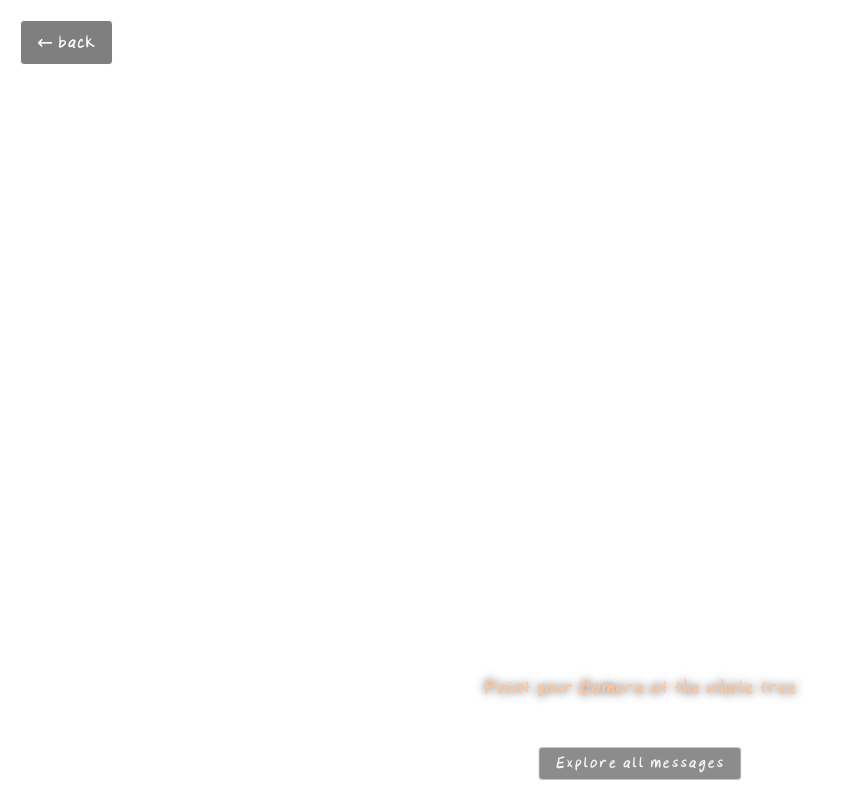
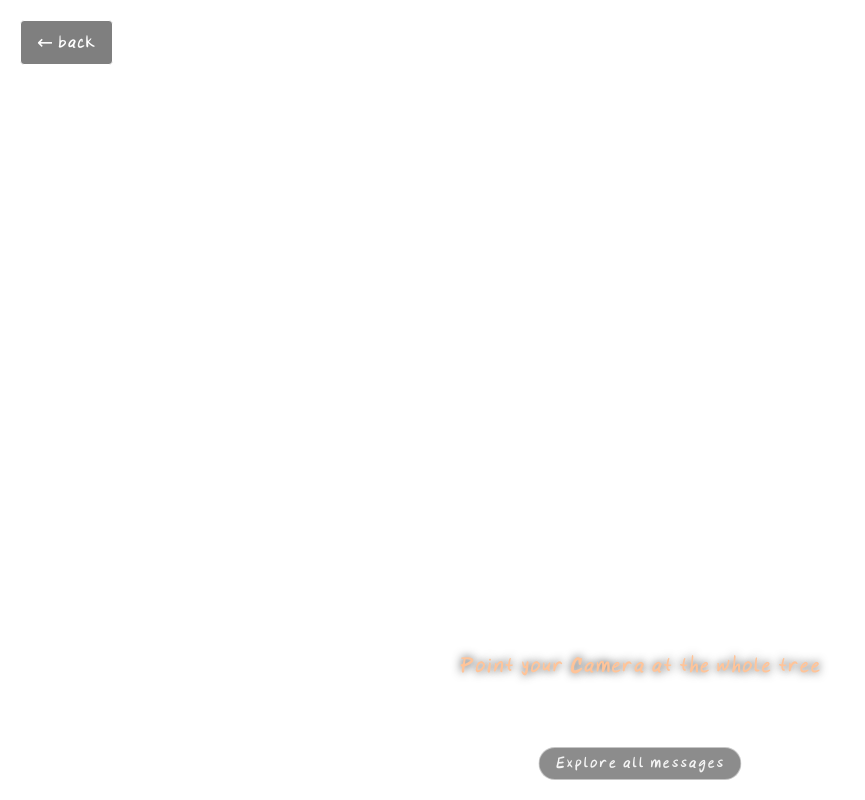
Before and after one commit to studiostang/abundance-tree-AR, a website built with Vite: page index.html in a window 1280 px wide. Both pictures are taken after a click on the button "See the tree". Shown: the whole page, without its empty margins (0-865 px from the left). Built offline with nearby package versions, Linux system fonts and the light colour scheme; some packages are replaced by stand-ins of ours; no server answers; the database is empty.

Commit message:
revert button radius, fix prompt font and spacing

```diff
--- a/index.html
+++ b/index.html
@@ -451,13 +451,13 @@ a {
 <div id="ar-instruction" data-i18n="cameraInstruction" style="
   display: none;
   position: fixed;
-  bottom: 100px;
+  bottom: 120px;
   left: 50%;
   transform: translateX(-50%);
   z-index: 100;
   color: #FFC499;
   font-family: 'MyFont', cursive;
-  font-size: 1.3em;
+  font-size: 1.5em;
   text-align: center;
   opacity: 0;
   transition: opacity 1.5s ease;
@@ -469,7 +469,7 @@ a {
 <div id="tap-place-prompt" data-i18n="tapPlace" style="
   display: none;
   position: fixed;
-  bottom: 100px;
+  bottom: 120px;
   left: 50%;
   transform: translateX(-50%);
   z-index: 100;
@@ -486,7 +486,7 @@ a {
 <div id="tap-read-prompt" data-i18n="tapRead" style="
   display: none;
   position: fixed;
-  bottom: 100px;
+  bottom: 120px;
   left: 50%;
   transform: translateX(-50%);
   z-index: 100;
@@ -517,7 +517,7 @@ a {
 ">← back</button>
   </a-scene>
 
-<button id="btn-read-all" style="display:none; position:fixed; bottom:20px; left:50%; transform:translateX(-50%); z-index:9999; background:rgba(0,0,0,0.45); color:rgba(255,255,255,0.9); border:1px solid rgba(255,255,255,0.5); border-radius:4px; padding:6px 16px; font-family:'MyFont',cursive; font-size:1.1em; letter-spacing:0.05em; cursor:pointer; white-space:nowrap; pointer-events:auto;">Explore all messages</button>
+<button id="btn-read-all" style="display:none; position:fixed; bottom:20px; left:50%; transform:translateX(-50%); z-index:9999; background:rgba(0,0,0,0.45); color:rgba(255,255,255,0.9); border:1px solid rgba(255,255,255,0.5); border-radius:24px; padding:6px 16px; font-family:'MyFont',cursive; font-size:1.1em; letter-spacing:0.05em; cursor:pointer; white-space:nowrap; pointer-events:auto;">Explore all messages</button>
 
   <div id="ui-overlay">
     <div id="landing-screen">
```
